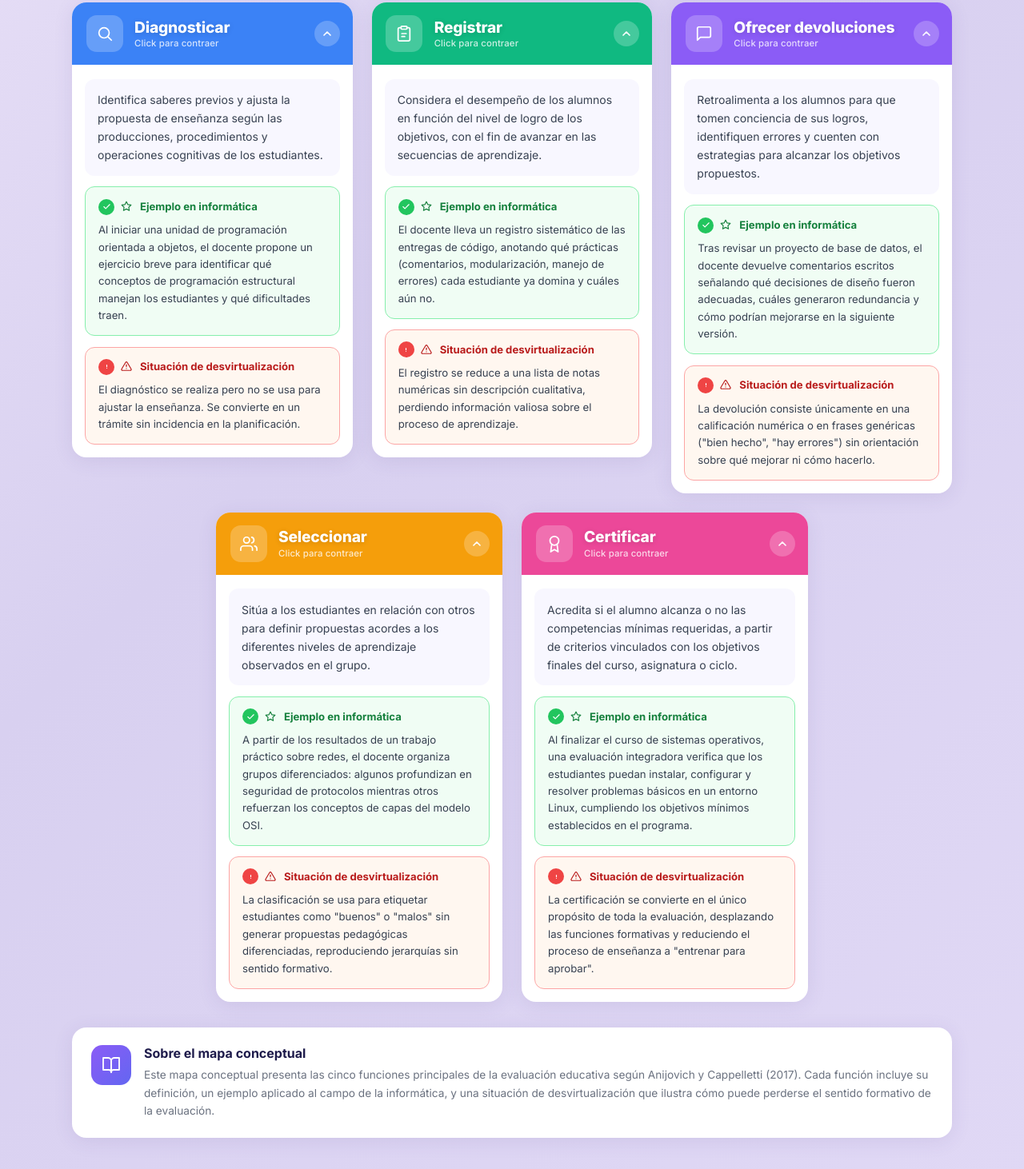
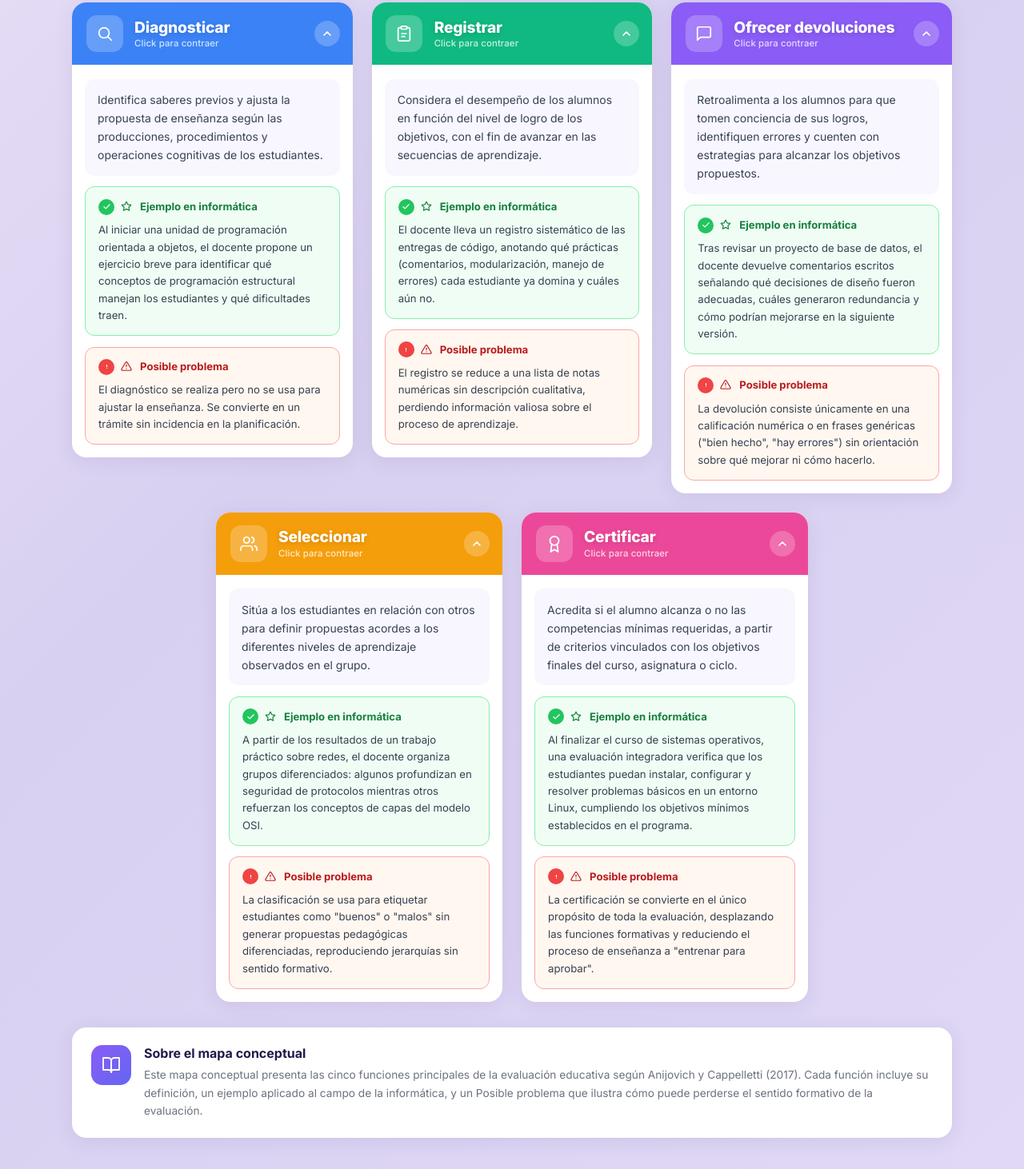
Before and after one commit to retr0Sys/MapaConceptualDidacticaIIEvaluacion, a plain HTML site: page index.html in a window 1280 px wide. Shown: the part 322-1784 px from the top of the page at 80% size. Drawn offline with Linux system fonts and the light colour scheme.

Commit message:
Replace 'Situación de desvirtualización' with 'Posible problema'

```diff
--- a/index.html
+++ b/index.html
@@ -493,7 +493,7 @@
                   <span class="sub-label-icon" aria-hidden="true">
                     <svg viewBox="0 0 24 24"><path d="M10.29 3.86L1.82 18a2 2 0 0 0 1.71 3h16.94a2 2 0 0 0 1.71-3L13.71 3.86a2 2 0 0 0-3.42 0z"/><line x1="12" y1="9" x2="12" y2="13"/><line x1="12" y1="17" x2="12.01" y2="17"/></svg>
                   </span>
-                  Situación de desvirtualización
+                  Posible problema
                 </div>
                 <p>El diagnóstico se realiza pero no se usa para ajustar la enseñanza. Se convierte en un trámite sin incidencia en la planificación.</p>
               </div>
@@ -552,7 +552,7 @@
                   <span class="sub-label-icon" aria-hidden="true">
                     <svg viewBox="0 0 24 24"><path d="M10.29 3.86L1.82 18a2 2 0 0 0 1.71 3h16.94a2 2 0 0 0 1.71-3L13.71 3.86a2 2 0 0 0-3.42 0z"/><line x1="12" y1="9" x2="12" y2="13"/><line x1="12" y1="17" x2="12.01" y2="17"/></svg>
                   </span>
-                  Situación de desvirtualización
+                  Posible problema
                 </div>
                 <p>El registro se reduce a una lista de notas numéricas sin descripción cualitativa, perdiendo información valiosa sobre el proceso de aprendizaje.</p>
               </div>
@@ -611,7 +611,7 @@
                   <span class="sub-label-icon" aria-hidden="true">
                     <svg viewBox="0 0 24 24"><path d="M10.29 3.86L1.82 18a2 2 0 0 0 1.71 3h16.94a2 2 0 0 0 1.71-3L13.71 3.86a2 2 0 0 0-3.42 0z"/><line x1="12" y1="9" x2="12" y2="13"/><line x1="12" y1="17" x2="12.01" y2="17"/></svg>
                   </span>
-                  Situación de desvirtualización
+                  Posible problema
                 </div>
                 <p>La devolución consiste únicamente en una calificación numérica o en frases genéricas ("bien hecho", "hay errores") sin orientación sobre qué mejorar ni cómo hacerlo.</p>
               </div>
@@ -674,7 +674,7 @@
                   <span class="sub-label-icon" aria-hidden="true">
                     <svg viewBox="0 0 24 24"><path d="M10.29 3.86L1.82 18a2 2 0 0 0 1.71 3h16.94a2 2 0 0 0 1.71-3L13.71 3.86a2 2 0 0 0-3.42 0z"/><line x1="12" y1="9" x2="12" y2="13"/><line x1="12" y1="17" x2="12.01" y2="17"/></svg>
                   </span>
-                  Situación de desvirtualización
+                  Posible problema
                 </div>
                 <p>La clasificación se usa para etiquetar estudiantes como "buenos" o "malos" sin generar propuestas pedagógicas diferenciadas, reproduciendo jerarquías sin sentido formativo.</p>
               </div>
@@ -733,7 +733,7 @@
                   <span class="sub-label-icon" aria-hidden="true">
                     <svg viewBox="0 0 24 24"><path d="M10.29 3.86L1.82 18a2 2 0 0 0 1.71 3h16.94a2 2 0 0 0 1.71-3L13.71 3.86a2 2 0 0 0-3.42 0z"/><line x1="12" y1="9" x2="12" y2="13"/><line x1="12" y1="17" x2="12.01" y2="17"/></svg>
                   </span>
-                  Situación de desvirtualización
+                  Posible problema
                 </div>
                 <p>La certificación se convierte en el único propósito de toda la evaluación, desplazando las funciones formativas y reduciendo el proceso de enseñanza a "entrenar para aprobar".</p>
               </div>
@@ -753,7 +753,7 @@
         <h2>Sobre el mapa conceptual</h2>
         <p>
           Este mapa conceptual presenta las cinco funciones principales de la evaluación educativa según Anijovich y Cappelletti (2017).
-          Cada función incluye su definición, un ejemplo aplicado al campo de la informática, y una situación de desvirtualización
+          Cada función incluye su definición, un ejemplo aplicado al campo de la informática, y un Posible problema
           que ilustra cómo puede perderse el sentido formativo de la evaluación.
         </p>
       </div>
```
